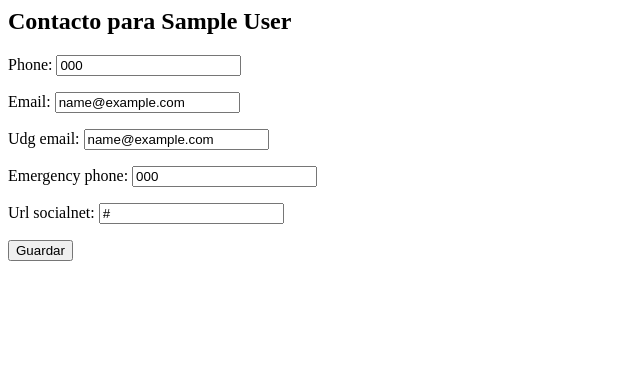
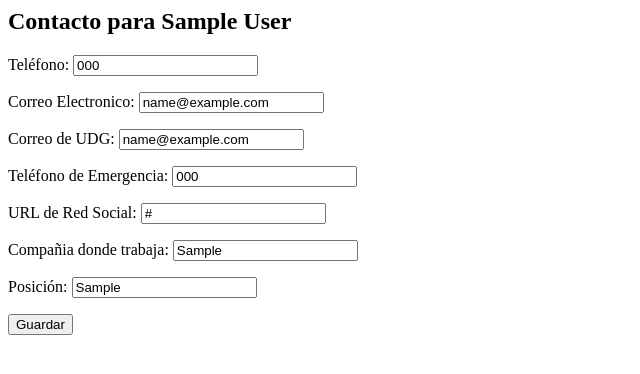
Before and after one commit to BrialexMaga/coordinacion, a Django app: page /studentform/contact/1/ in a window 1280 px wide. Shown: the top 374 px of the page, without its empty margins (0-640 px from the left). Run offline with Django 4.2, Linux system fonts and the light colour scheme; tables that the repository leaves empty hold one stand-in row (values such as "Sample post").

Commit message:
Index and form now shows the new fields

```diff
--- a/studentform/forms.py
+++ b/studentform/forms.py
@@ -5,8 +5,24 @@ class StudentForm(forms.ModelForm):
     class Meta:
         model = Student
         fields = ["code", "name", "status", "admission_cycle"]
+        labels = {
+            "code": "Código",
+            "name": "Nombre",
+            "status": "Estatus",
+            "admission_cycle": "Ciclo de Admisión"
+        }
 
 class ContactForm(forms.ModelForm):
     class Meta:
         model = Contact
-        fields = ["phone", "email", "udg_email", "emergency_phone", "url_socialnet"]
+        fields = ["phone", "email", "udg_email", "emergency_phone", "url_socialnet",
+                  "company", "position"]
+        labels = {
+            "phone": "Teléfono",
+            "email": "Correo Electronico",
+            "udg_email": "Correo de UDG",
+            "emergency_phone": "Teléfono de Emergencia",
+            "url_socialnet": "URL de Red Social",
+            "company": "Compañia donde trabaja",
+            "position": "Posición"
+        }
--- a/studentform/templates/studentform/index.html
+++ b/studentform/templates/studentform/index.html
@@ -56,6 +56,8 @@
             <th>Corrreo de UDG</th>
             <th>Telefono de Emergencia</th>
             <th>Red Social</th>
+            <th>Compañia donde trabaja</th>
+            <th>Posición</th>
             <th>Estudiante</th>
         </thead>
         <tbody>
@@ -67,6 +69,8 @@
                     <td>{{ contact.udg_email }}</td>
                     <td>{{ contact.emergency_phone }}</td>
                     <td>{{ contact.url_socialnet }}</td>
+                    <td>{{ contact.company }}</td>
+                    <td>{{ contact.position }}</td>
                     <td>{{ contact.idStudent }}</td>
                 </tr>
             {% endfor %}
```
